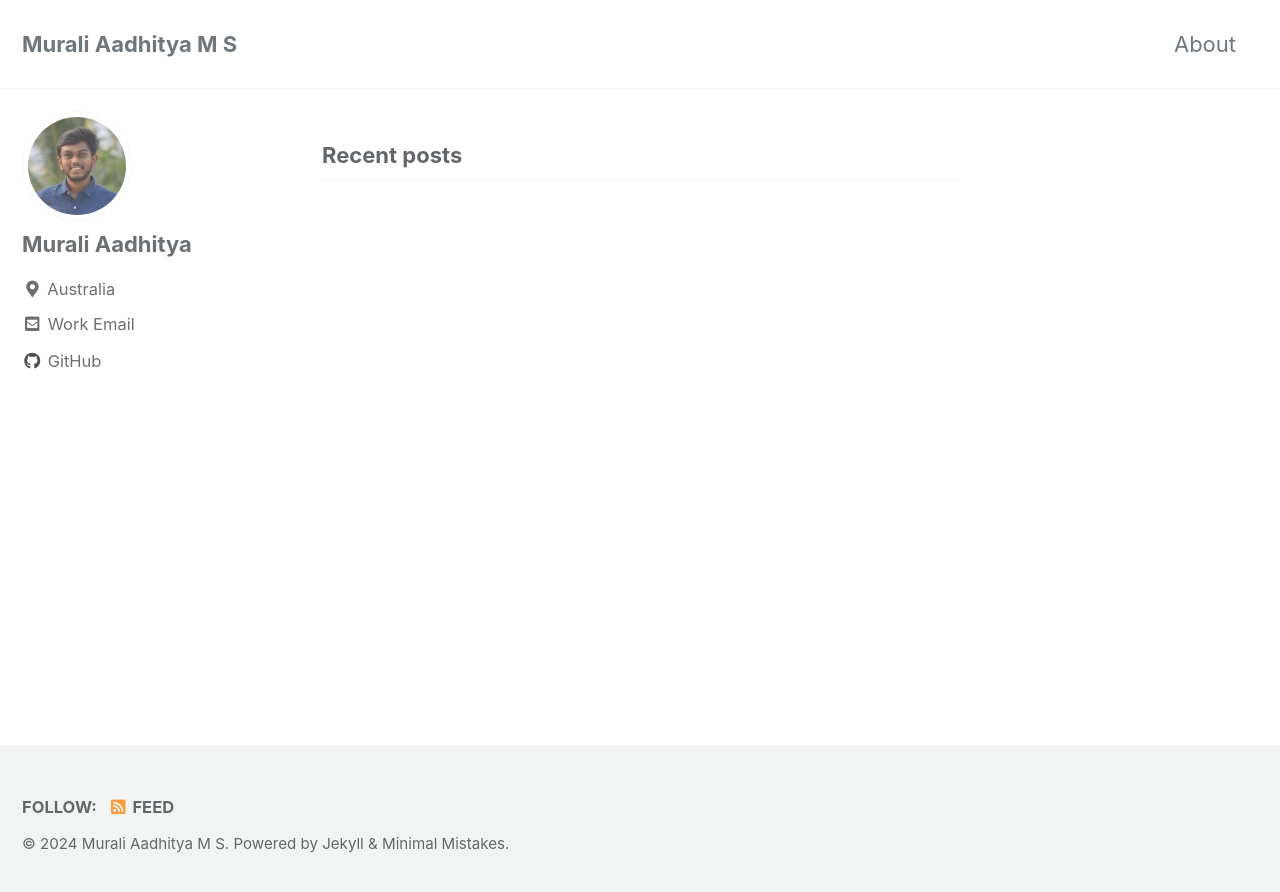
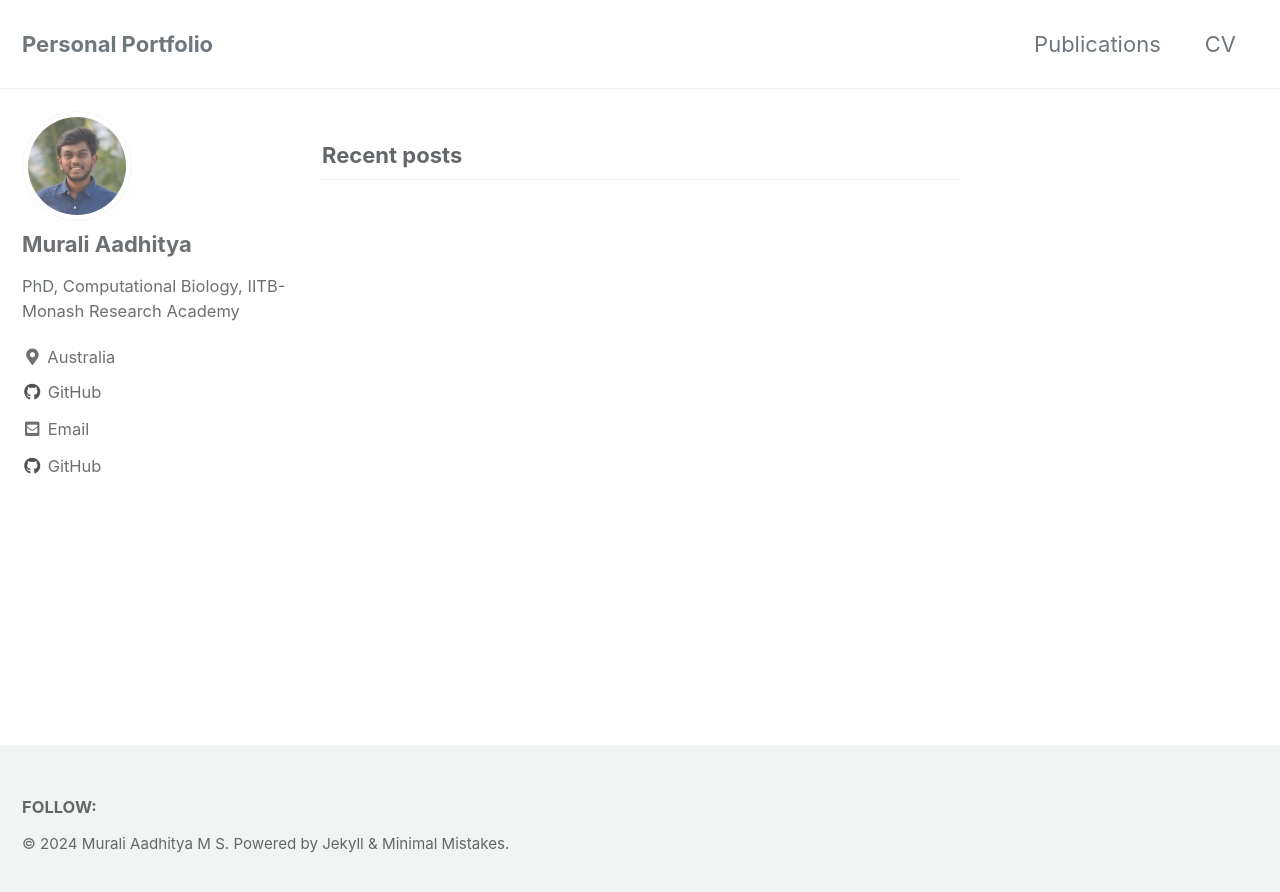
Before and after one commit to MuraliAadhityaMS/muraliaadhityams.github.io, a Jekyll site: the page built from index.html, in a window 1280 px wide. Shown: the top 892 px of the page. Built offline with Jekyll 4.4.1, drawn with Linux system fonts in a browser that asks for light colours; cached includes are drawn as plain includes; the list of posts is cut into pages by our own code.

Commit message:
add details

```diff
--- a/_config.yml
+++ b/_config.yml
@@ -16,19 +16,20 @@ minimal_mistakes_skin    : "default" # "air", "aqua", "contrast", "dark", "dirt"
 
 # Site Settings
 locale                   : "en-US"
-title                    : "Murali Aadhitya M S"
+title                    : "Personal Portfolio"
 title_separator          : "-"
 subtitle                 : # site tagline that appears below site title in masthead
 name                     : "Murali Aadhitya M S"
-description              : "Personal Portflio."
+description              : "PhD, Computational Biology, IITB-Monash Research Academy"
 url                      : https://muraliaadhityams.github.io # the base hostname & protocol for your site e.g. "https://mmistakes.github.io"
 baseurl                  : # the subpath of your site, e.g. "/blog"
 repository               : MuraliAadhityaMS/muraliaadhityams.github.io # GitHub username/repo-name e.g. "mmistakes/minimal-mistakes"
 teaser                   : # path of fallback teaser image, e.g. "/assets/images/500x300.png"
 logo                     : # path of logo image to display in the masthead, e.g. "/assets/images/88x88.png"
 masthead_title           : # overrides the website title displayed in the masthead, use " " for no title
-# breadcrumbs            : false # true, false (default)
-words_per_minute         : 200
+breadcrumbs             : false # true, false (default)
+words_per_minute         : 160
+read_more                : "disabled" # if enabled, adds "Read more" links to excerpts
 comments:
   provider               : # false (default), "disqus", "discourse", "facebook", "staticman", "staticman_v2", "utterances", "giscus", "custom"
   disqus:
@@ -58,7 +59,7 @@ reCaptcha:
   secret                 :
 atom_feed:
   path                   : # blank (default) uses feed.xml
-  hide                   : # true, false (default)
+  hide                   : true # true, false (default)
 search                   : # true, false (default)
 search_full_content      : # true, false (default)
 search_provider          : # lunr (default), algolia, google
@@ -81,9 +82,9 @@ baidu_site_verification  :
 
 # Social Sharing
 twitter:
-  username               :
+  username               : "MaMS"
 facebook:
-  username               :
+  username               : "Murali"
   app_id                 :
   publisher              :
 og_image                 : # Open Graph/Twitter default site image
@@ -96,9 +97,9 @@ social:
 
 # Analytics
 analytics:
-  provider               : false # false (default), "google", "google-universal", "google-gtag", "custom"
+  provider               : "google-universal" # false (default), "google", "google-universal", "google-gtag", "custom"
   google:
-    tracking_id          :
+    tracking_id          : "G-2834PCVW6K"
     anonymize_ip         : # true, false (default)
 
 
@@ -106,13 +107,15 @@ analytics:
 author:
   name             : "Murali Aadhitya"
   avatar           : "/assets/img/MuraliAadhityaMS.jpg" # path of avatar image, e.g. "/assets/images/bio-photo.jpg"
-  bio              : ""
+  bio              : "PhD, Computational Biology, IITB-Monash Research Academy"
   location         : "Australia"
-  email            :
+  email            : "muraliaadhitya.ms@monash.edu"
+  googlescholar    : "https://scholar.google.com/citations?user=BMWhS-QAAAAJ&hl=en"
+  github           : "MuraliAadhityaMS"
   links:
-    - label: "Work Email"
-      icon: "fas fa-fw fa-envelope-square"
-      url: "mailto:muraliaadhi@gmail.com"
+    # - label: "Work Email"
+      # icon: "fas fa-fw fa-envelope-square"
+      # url: "mailto:muraliaadhi@gmail.com"
     - label: "Website"
       icon: "fas fa-fw fa-link"
       # url: "https://your-website.com"
--- a/_data/navigation.yml
+++ b/_data/navigation.yml
@@ -1,12 +1,13 @@
 # main links
 main:
-  # - title: "Murali Aadhitya M S - Personal Portfolio"
-    # url:
-  - title: "About"
-    url: /about/
-  # - title: "Sample Posts"
-  #   url: /year-archive/
-  # - title: "Sample Collections"
-  #   url: /collection-archive/
-  # - title: "Sitemap"
-  #   url: /sitemap/
+  # - title: "About"
+    # url: /about/
+
+  - title: "Publications"
+    url: /year-archive/
+
+  # - title: "Teaching"
+    # url: /collection-archive/
+
+  - title: "CV"
+    url: /sitemap/
```
